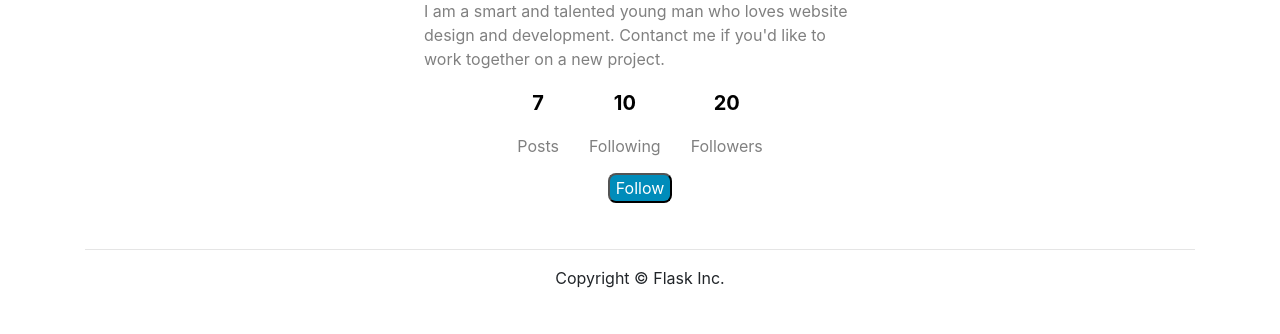
After one commit to mrbowla/info3180-lab2, a Flask app: page /profile in a window 1280 px wide. The commit adds this page. Shown: the part 466-800 px from the top of the page. Run offline with Flask 2, Linux system fonts and the light colour scheme; some libraries are stand-ins or nearby versions.

Commit message:
Everything done except Date function

```diff
--- /dev/null
+++ b/app/static/css/styles.css
@@ -0,0 +1,72 @@
+body
+    {
+        text-align: center;
+        border-radius: 15%;
+        border-color: grey;
+        /*width: 65%;*/
+        /*height: 65%;*/
+        /*margin: 70px 40px 70px 40px;*/
+
+    }
+
+h1{
+    text-shadow: 1.5px 1.5px grey;
+}
+span{
+    text-align: center;
+    margin: auto;
+    width: 10em;
+    padding: 20px;
+}
+#image
+    {
+        padding: 10px;
+        display: block;
+        margin-left: auto;
+        margin-right: auto;
+        border-radius: 50%;
+        width: 25%;
+
+    }
+
+
+#bottom
+    {
+
+        color: grey;
+       margin-left: auto;
+       margin-right: auto;
+        width: 27em;
+    text-align: left;
+    padding: 20px 0px 30px 0px;
+    }
+
+#statsarea
+    {
+       text-align: center;
+    }
+#stats{
+    text-align: center;
+}
+#top{
+    background-color: #18C6D2;
+    color: white;
+}
+
+#button {
+    border-radius: 8px;
+    color: white;
+    background-color: #008CBA;
+    text-align: center;
+}
+
+th{
+    color: black;
+    font-size: 20px;
+}
+td{
+    padding: 15px;
+    text-align: center;
+    height: 10px;
+    color: grey;
+}
--- a/app/templates/header.html
+++ b/app/templates/header.html
@@ -1,5 +1,5 @@
 <nav class="navbar navbar-expand-lg navbar-dark bg-primary fixed-top">
-  <a class="navbar-brand" href="#">Project Name</a>
+  <a class="navbar-brand" href="#">My first Flask App</a>
   <button class="navbar-toggler" type="button" data-toggle="collapse" data-target="#navbarSupportedContent" aria-controls="navbarSupportedContent" aria-expanded="false" aria-label="Toggle navigation">
     <span class="navbar-toggler-icon"></span>
   </button>
@@ -12,6 +12,9 @@
       <li class="nav-item">
         <a class="nav-link" href="{{ url_for('about') }}">About</a>
       </li>
+      <li class="nav-item">
+        <a class="nav-link" href="{{ url_for('profile') }}">Profile</a>
+      </li>
     </ul>
   </div>
 </nav>
--- /dev/null
+++ b/app/templates/profile.html
@@ -0,0 +1,36 @@
+{% extends "base.html" %}
+
+{% block css %}
+<link rel= "stylesheet" type= "text/css" href= "{{url_for('static', filename = 'css/styles.css')}}">
+{% endblock%}
+
+
+
+
+
+{% block main %}
+<div id = "top">
+<img id = "image" src = "{{url_for('static', filename = 'photo.jpg')}}" ></img><br/>
+<h1>Rahmeesh Bowla</h1>
+@mrbowla<br/>
+Kingston, Jamaica <br/>
+Joined January, 2018 <br/>
+</div>
+
+<div id = "bottom">
+<p>I am a smart and talented young man who loves website design and development. Contanct me if you'd like to work together on a new project.</p>
+<div id = "statsarea">
+<table align ="center">
+    <tr>
+        <th>7</th> <th>10</th> <th>20</th>
+    </tr>
+    <tr>
+        <td>Posts</td> <td>Following</td> <td>Followers</td>
+    </tr>
+</table>
+
+<div id="buttons">
+<button id ="button">Follow</button>
+</div>
+
+{% endblock %}
--- a/app/views.py
+++ b/app/views.py
@@ -22,7 +22,12 @@ def home():
 @app.route('/about/')
 def about():
     """Render the website's about page."""
-    return render_template('about.html', name="Mary Jane")
+    return render_template('about.html', name="Rahmeesh Bowla")
+
+@app.route('/profile')
+def profile():
+    """Render the website's profile page"""
+    return render_template('profile.html')
 
 
 ###
```
Also changed, not shown: 1 other file.
